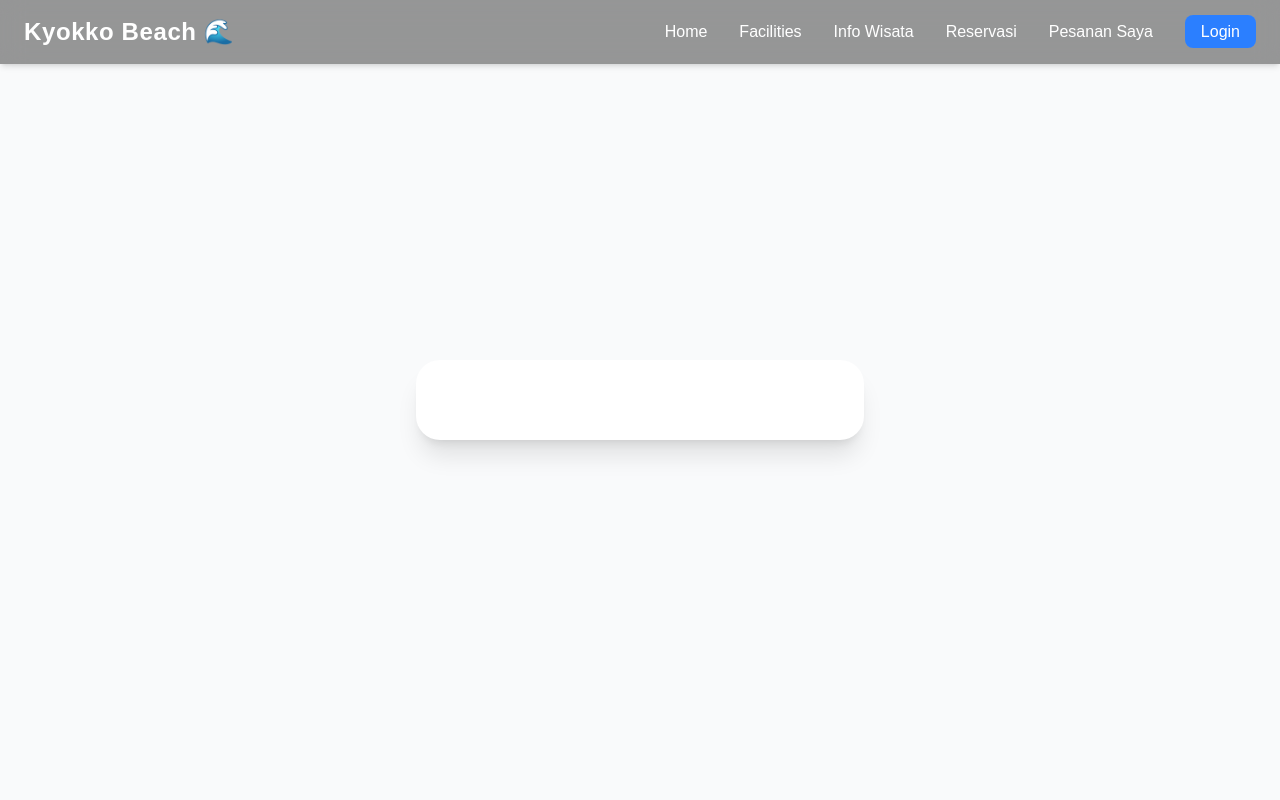
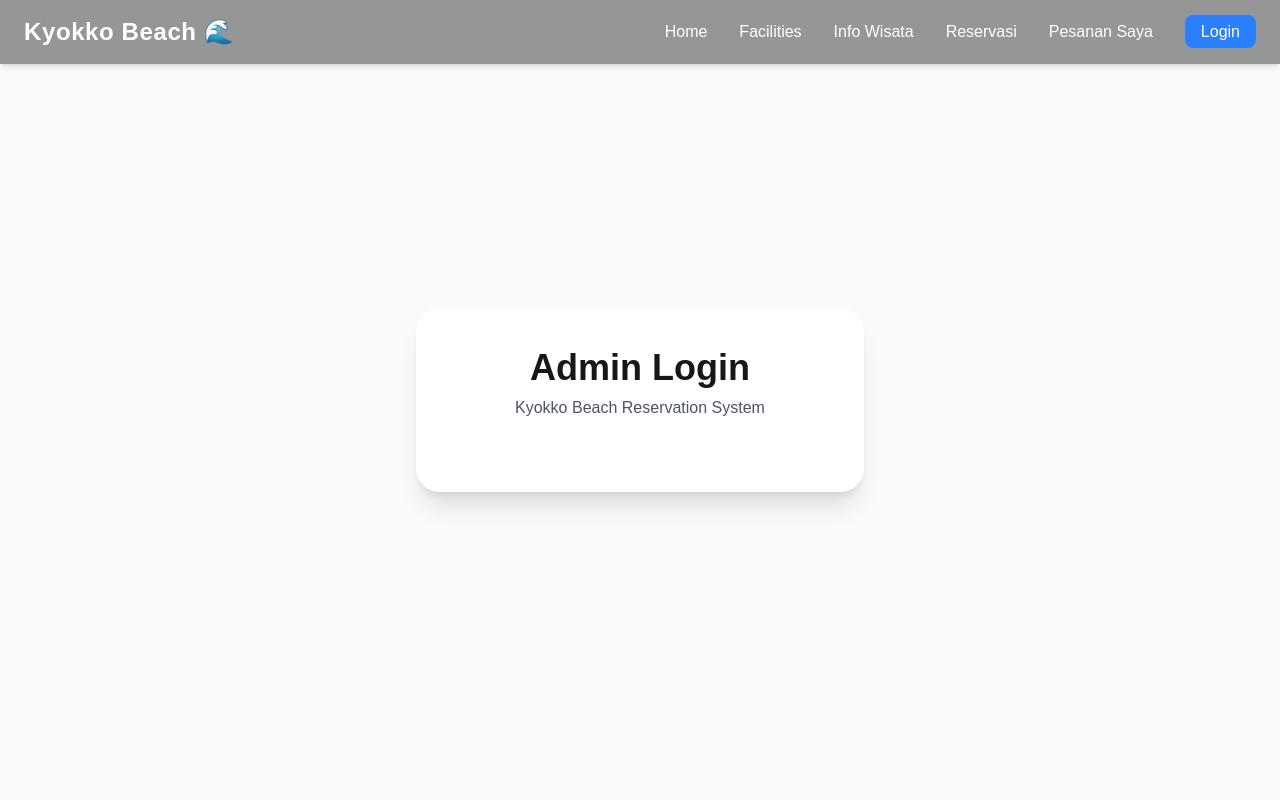
Before and after one commit to salavansaputra-cell/TA-WEB-24A-SANSAN, a Next.js app: page /admin/login in a window 1280 px wide. Shown: the top 800 px of the page. Built offline with nearby package versions, Linux system fonts and the light colour scheme.

Commit message:
Nadia: menambahkan header halaman login admin

```diff
--- a/app/admin/login/page.tsx
+++ b/app/admin/login/page.tsx
@@ -12,7 +12,13 @@ export default function AdminLoginPage() {
 
   return (
     <main className="min-h-screen flex items-center justify-center bg-gray-50 px-6">
-      <div className="bg-white shadow-xl rounded-3xl p-10 w-full max-w-md"></div>
+      <div className="bg-white shadow-xl rounded-3xl p-10 w-full max-w-md">
+        <div className="text-center mb-8">
+          <h1 className="text-4xl font-bold mb-2">Admin Login</h1>
+
+          <p className="text-gray-600">Kyokko Beach Reservation System</p>
+        </div>
+      </div>
     </main>
   );
 }
```
